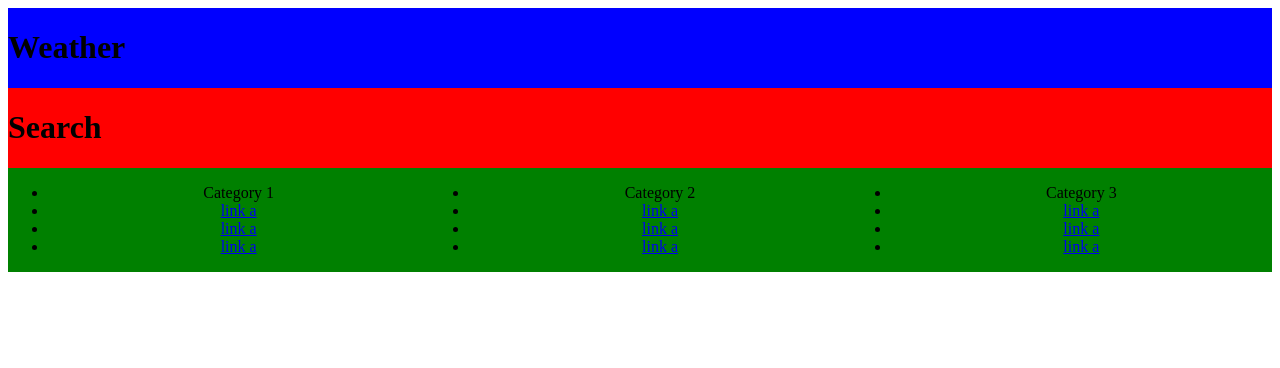
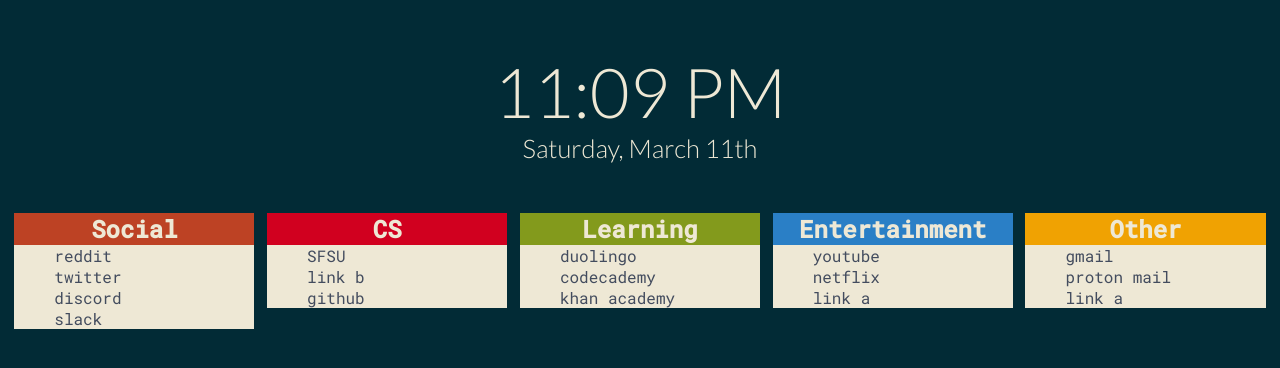
Before and after one commit to jmshnds/Frontpage, a plain HTML site: page index.html in a window 1280 px wide. Drawn offline with Linux system fonts and the light colour scheme.

Commit message:
Added time and categories
Current date and time at top of page. Categories with links in the
middle. Not all links are working, some are filler.

```diff
--- a/index.html
+++ b/index.html
@@ -3,39 +3,186 @@
 <head>
 	<title>Start</title>
 	<link rel="stylesheet" type="text/css" href="site.css">
+
+	<!-- Google fonts-->
+	<link href="https://fonts.googleapis.com/css?family=Lato:300|Roboto+Mono:400,500" rel="stylesheet">
+
 </head>
 <body>
-	<div id="Weather">
-		<h1>Weather</h1>
+
+	<div class="content">
+		<div id="Time" class="centered">
+			<time id="currentTime"></time>
+			<span id="currentDate"></span>
+		</div> <!-- Time -->
+
+		<div id="Links" class="centered">
+
+			<div>
+				<h2 id="title1">Social</h2>
+				<ul>
+					<li><a href="#">reddit</a></li>
+					<li><a href="#">twitter</a></li>
+					<li><a href="#">discord</a></li>
+					<li><a href="#">slack</a></li>
+				</ul>
 			</div>
 
-	<div id="Search">
-		<h1>Search</h1>
+			<div>
+				<h2 id="title2">CS</h2>
+				<ul>
+					<li><a href="#">SFSU</a></li>
+					<li><a href="#">link b</a></li>
+					<li><a href="#">github</a></li>
+
+				</ul>
 			</div>
 
-	<div id="Links" class="centered">
+			<div>
+				<h2 id="title3">Learning</h2>
 				<ul>
-			<li>Category 1</li>
-			<li><a href="#">link a</a></li>
-			<li><a href="#">link a</a></li>
+					<li><a href="https://www.duolingo.com">duolingo</a></li>
+					<li><a href="https://www.codecademy.com">codecademy</a></li>
+					<li><a href="https://www.khanacademy.org">khan academy</a></li>
+				</ul>
+			</div>
+
+			<div>
+				<h2 id="title4">Entertainment</h2>
+				<ul>
+					<li><a href="https://www.youtube.com">youtube</a></li>
+					<li><a href="https://www.netflix.com">netflix</a></li>
 					<li><a href="#">link a</a></li>
 				</ul>
+			</div>
 
+			<div>
+				<h2 id="title5">Other</h2>
 				<ul>
-			<li>Category 2</li>
-			<li><a href="#">link a</a></li>
-			<li><a href="#">link a</a></li>
+					<li><a href="#">gmail</a></li>
+					<li><a href="#">proton mail</a></li>
 					<li><a href="#">link a</a></li>
 				</ul>
+			</div>
+		</div> <!-- Links -->
 
-		<ul>
-			<li>Category 3</li>
-			<li><a href="#">link a</a></li>
-			<li><a href="#">link a</a></li>
-			<li><a href="#">link a</a></li>
-		</ul>
+	</div> <!-- end content -->
 
-	</div>
+	<script>
+        function setTime() {
+			var dateTime = new Date();
 
+			var theTime = "";
+
+			var hours = dateTime.getHours();
+			var ampm = "AM";
+			if(hours > 12) {
+				hours -= 12;
+				ampm = "PM";
+			}
+			theTime += hours + ":";
+
+			var mins = dateTime.getMinutes();
+			if(mins < 10) {
+				theTime += "0" + mins;
+			}
+			else {
+				theTime += mins;
+			}
+
+			theTime += " " + ampm;
+
+			var theDate = "";
+			// day of the week
+			switch(dateTime.getDay()) {
+				case 0:
+					theDate += "Sunday";
+					break;
+				case 1:
+					theDate += "Monday";
+					break;
+				case 2:
+					theDate += "Tueday";
+					break;
+				case 3:
+					theDate += "Wednesday";
+					break;
+				case 4:
+					theDate += "Thursday";
+					break;
+				case 5:
+					theDate += "Friday";
+					break;
+				case 6:
+					theDate += "Saturday";
+					break;
+				default:
+					theDate += "Invalid Day";
+			}
+			theDate += ", ";
+
+			// month
+			switch(dateTime.getMonth()) {
+				case 0:
+					theDate += "January";
+					break;
+				case 1:
+					theDate += "February";
+					break;
+				case 2:
+					theDate += "March";
+					break;
+				case 3:
+					theDate += "April";
+					break;
+				case 4:
+					theDate += "May";
+					break;
+				case 5:
+					theDate += "June";
+					break;
+				case 6:
+					theDate += "July";
+					break;
+				case 7:
+					theDate += "August";
+					break;
+				case 8:
+					theDate += "September";
+					break;
+				case 9:
+					theDate += "October";
+					break;
+				case 10:
+					theDate += "November";
+					break;
+				case 11:
+					theDate += "December";
+					break;
+				default:
+					theDate += "Invalid Month";
+			}
+			theDate += " " + dateTime.getDate();
+			switch(dateTime.getDate()) {
+				case 1: case 21: case 31:
+					theDate += "st";
+					break;
+				case 2: case 22:
+					theDate += "nd";
+					break;
+				case 3: case 23:
+					theDate += "rd";
+					break;
+				default:
+					theDate += "th";
+			}
+
+            document.getElementById("currentTime").innerHTML = theTime;
+			document.getElementById("currentDate").innerHTML = theDate;
+        }
+		setTime(); // initial call to setTime
+
+        setInterval(setTime, 3000); // setTime every 3 seconds
+	</script>
 </body>
 </html>
--- a/site.css
+++ b/site.css
@@ -1,26 +1,87 @@
+
+body {
+	background-color: #022B36;
+	color: #EEE8D5;
+}
 
 .centered {
 	text-align: center;
 }
 
-/* Weather */
-#Weather {
-	background: blue;
-	display: flex;
+.content {
+    margin: 0 auto;
 }
 
-/* Search */
-#Search {
-	background: red;
-	display: flex;
+/* Time */
+#Time {
+	display: block;
+	margin-top: 50px;
+	margin-bottom: 50px;
 }
+
+time {
+    display: block;
+    font-family: 'Lato', sans-serif;
+    font-size: 4.3em;
+    font-weight: 300;
+}
+
+#currentDate {
+    display: block;
+    font-family: 'Lato', sans-serif;
+    font-size: 1.6em;
+    font-weight: 300;
+}
+/* end Time */
 
 /* Links */
 #Links {
-	background: green;
 	display: flex;
+	font-family: 'Roboto Mono', monospace;
+}
+
+#Links div {
+	width: 19%;
+	margin: 0 auto;
+}
+
+#Links h2 {
+	margin-top: 0;
+	margin-bottom: 0;
+}
+
+#title1 {
+	background-color: #BD4224;
+}
+
+#title2 {
+	background-color: #D1001F;
+}
+
+#title3 {
+	background-color: #839A1C;
+}
+
+#title4 {
+	background-color: #2A7FC6;
+}
+
+#title5 {
+	background-color: #F0A202;
 }
 
 #Links ul {
-	width: 33%;
+	list-style-type: none;
+	background-color: #EEE8D5;
+	text-align: left;
+
+	margin-top: 0;
+	margin-bottom: 0;
 }
+
+#Links a {
+	color: #434C5E;
+	font-weight: 400;
+    text-decoration: none;
+}
+/* end Links */
```
Lines whose indentation alone changed are shown as unchanged.
